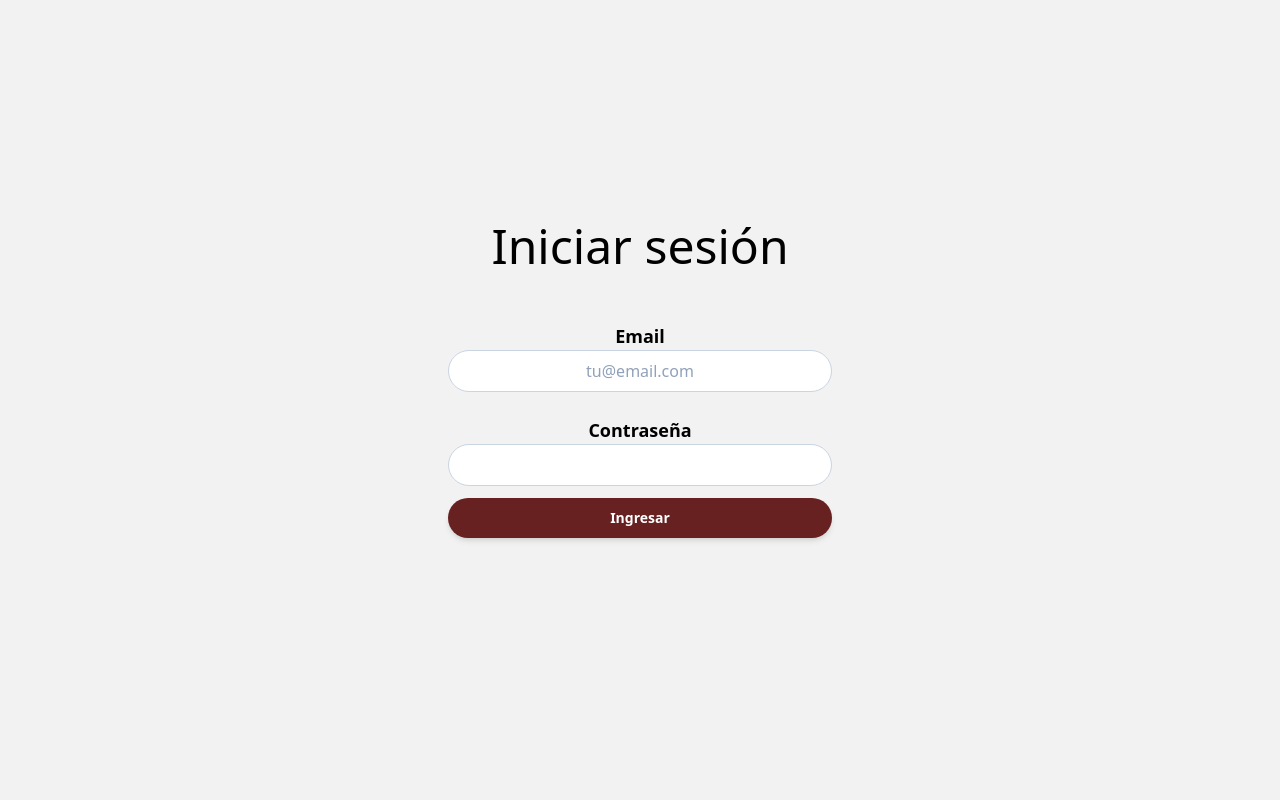
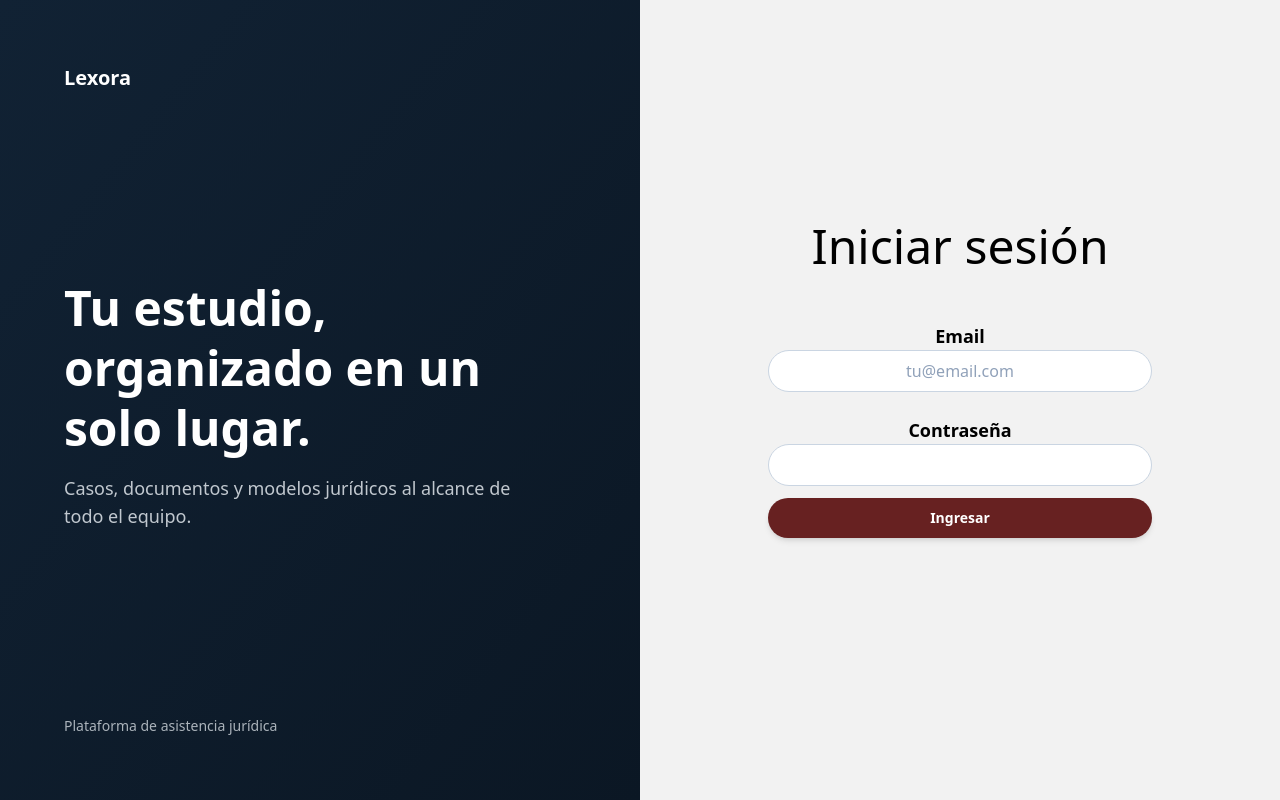
Before and after one commit to FValentino/lexora-front, a Next.js app: page /login in a window 1280 px wide. Built offline with nearby package versions, Linux system fonts and the light colour scheme.

Commit message:
style: add brand panel to login page

```diff
--- a/src/app/(auth)/login/page.tsx
+++ b/src/app/(auth)/login/page.tsx
@@ -1,10 +1,29 @@
 import LoginForm from "@/components/LoginForm";
 
 export default function LoginPage() {
-    return (
-        <main className="min-h-screen flex flex-col items-center justify-center px-4">
-            <h1 className="text-3xl md:text-5xl text-center">Iniciar sesión</h1>
-            <LoginForm />
-        </main>
-    );
+  return (
+    <main className="min-h-screen grid lg:grid-cols-2">
+      <section className="flex flex-col justify-between gap-8 bg-linear-to-br from-primary to-primary-dark px-6 py-10 text-white md:px-12 lg:p-16">
+        <span className="text-xl font-bold">Lexora</span>
+
+        <div className="max-w-md">
+          <p className="mb-4 text-3xl font-bold leading-tight lg:text-5xl">
+            Tu estudio, organizado en un solo lugar.
+          </p>
+          <p className="text-primary-light/80 lg:text-lg">
+            Casos, documentos y modelos jurídicos al alcance de todo el equipo.
+          </p>
+        </div>
+
+        <p className="hidden text-sm text-primary-light/70 lg:block">
+          Plataforma de asistencia jurídica
+        </p>
+      </section>
+
+      <section className="flex flex-col items-center justify-center px-4 py-12">
+        <h1 className="text-3xl md:text-5xl text-center">Iniciar sesión</h1>
+        <LoginForm />
+      </section>
+    </main>
+  );
 }
```
